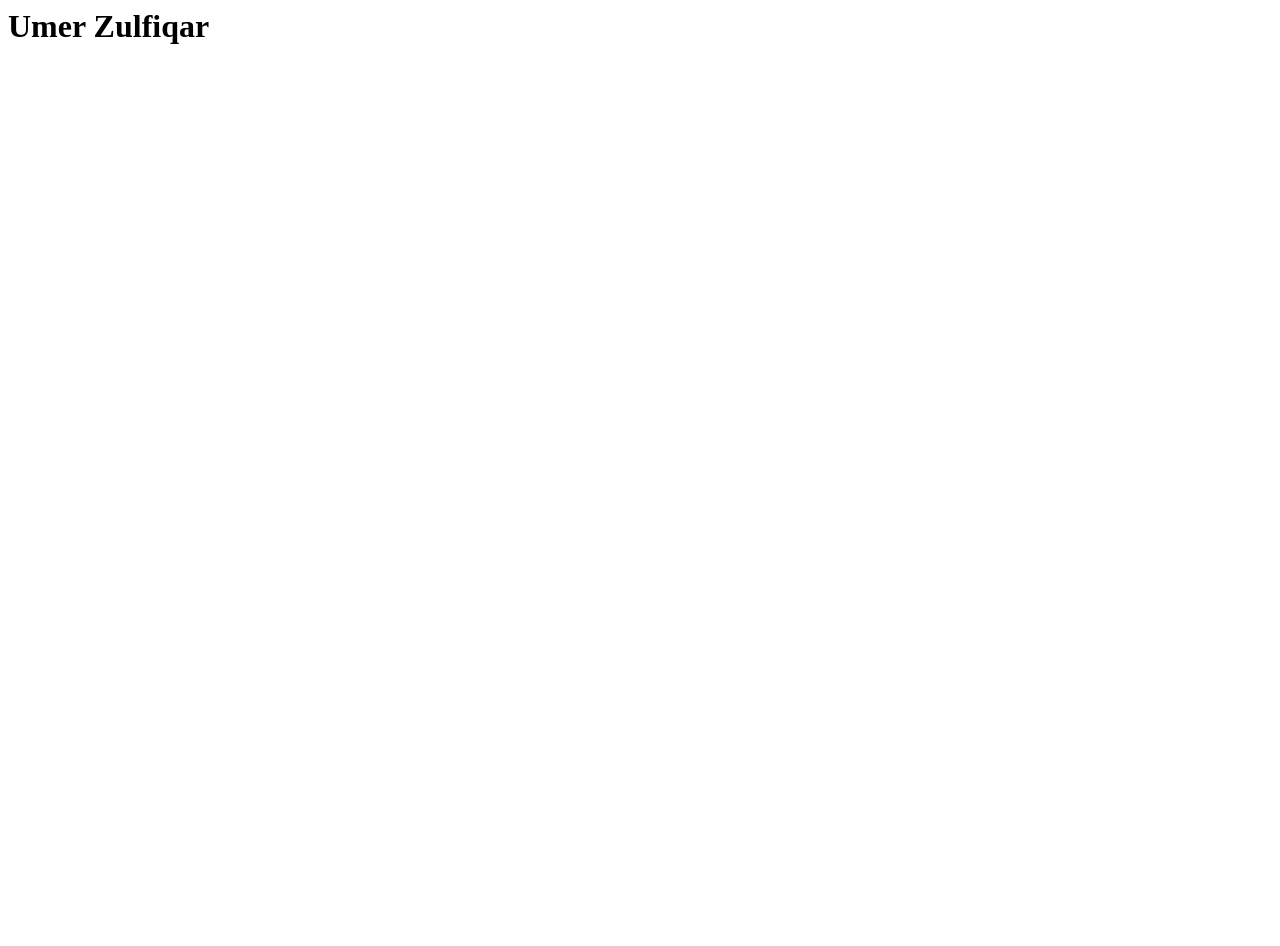
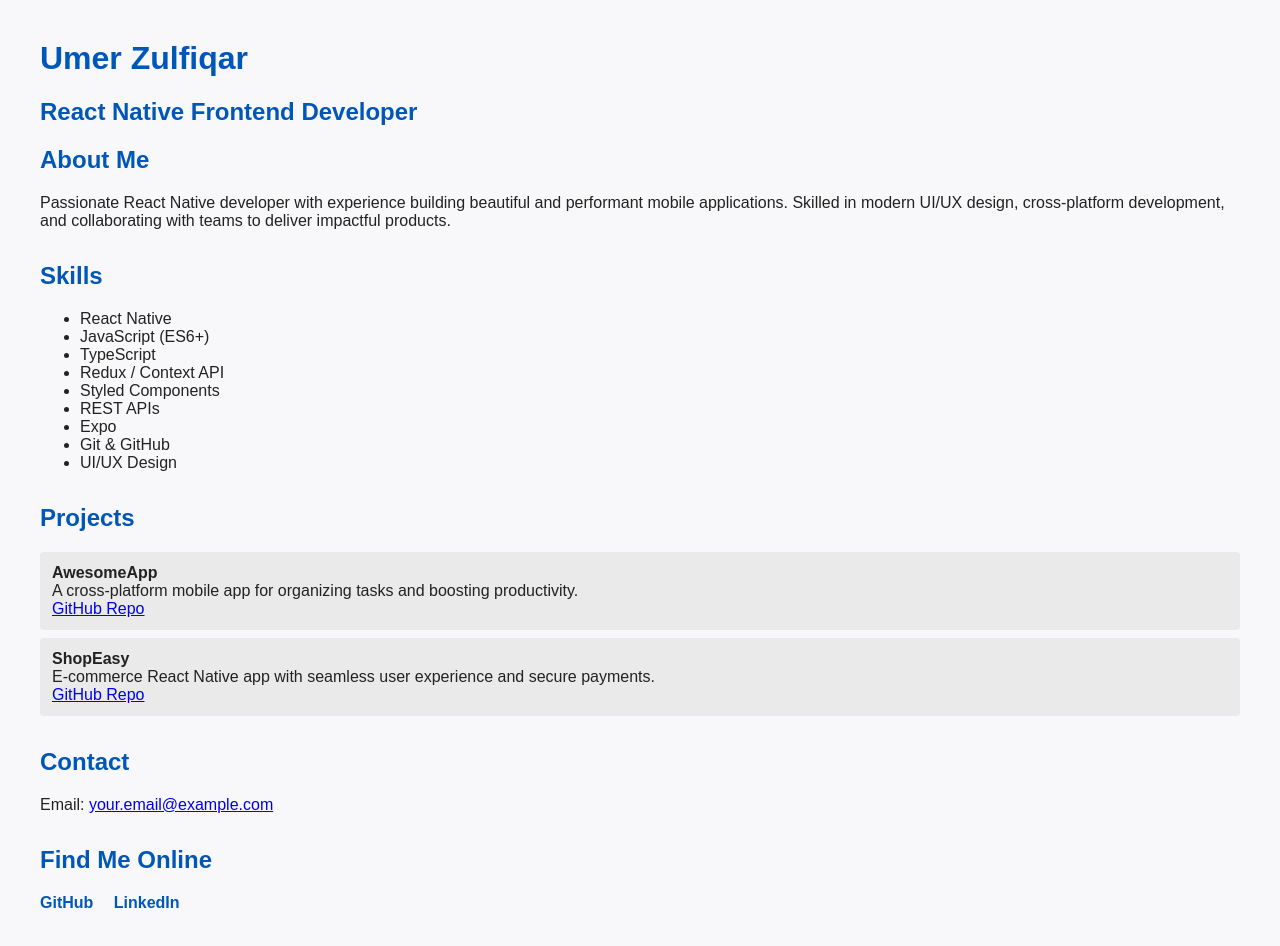
Before and after one commit to umerzulfiqar021/umerzulfiqar021.github.io, a plain HTML site: page index.html in a window 1280 px wide. Before the commit the page ends 800 px from the top, so only its background shows below. Drawn offline with Linux system fonts and the light colour scheme.

Commit message:
Update index.html

```diff
--- a/index.html
+++ b/index.html
@@ -1 +1,71 @@
-<h1>Umer Zulfiqar</h1>
+<!DOCTYPE html>
+<html lang="en">
+<head>
+  <meta charset="UTF-8">
+  <title>Umer Zulfiqar - React Native Frontend Developer</title>
+  <style>
+    body { font-family: Arial, sans-serif; margin: 40px; background: #f8f8fa; color: #222;}
+    h1, h2 { color: #0057b7;}
+    .section { margin-bottom: 32px;}
+    .projects ul { list-style: none; padding: 0; }
+    .projects li { background: #eaeaea; margin: 8px 0; padding: 12px; border-radius: 4px;}
+    .social a { margin-right: 16px; text-decoration: none; color: #0057b7; font-weight: bold;}
+  </style>
+</head>
+<body>
+  <h1>Umer Zulfiqar</h1>
+  <h2>React Native Frontend Developer</h2>
+
+  <div class="section about">
+    <h2>About Me</h2>
+    <p>
+      Passionate React Native developer with experience building beautiful and performant mobile applications.
+      Skilled in modern UI/UX design, cross-platform development, and collaborating with teams to deliver impactful products.
+    </p>
+  </div>
+
+  <div class="section skills">
+    <h2>Skills</h2>
+    <ul>
+      <li>React Native</li>
+      <li>JavaScript (ES6+)</li>
+      <li>TypeScript</li>
+      <li>Redux / Context API</li>
+      <li>Styled Components</li>
+      <li>REST APIs</li>
+      <li>Expo</li>
+      <li>Git & GitHub</li>
+      <li>UI/UX Design</li>
+    </ul>
+  </div>
+
+  <div class="section projects">
+    <h2>Projects</h2>
+    <ul>
+      <li>
+        <strong>AwesomeApp</strong><br>
+        A cross-platform mobile app for organizing tasks and boosting productivity.<br>
+        <a href="https://github.com/umerzulfiqar021/awesomeapp" target="_blank">GitHub Repo</a>
+      </li>
+      <li>
+        <strong>ShopEasy</strong><br>
+        E-commerce React Native app with seamless user experience and secure payments.<br>
+        <a href="https://github.com/umerzulfiqar021/shopeasy" target="_blank">GitHub Repo</a>
+      </li>
+      <!-- Add your own projects here -->
+    </ul>
+  </div>
+
+  <div class="section contact">
+    <h2>Contact</h2>
+    <p>Email: <a href="mailto:your.email@example.com">your.email@example.com</a></p>
+  </div>
+
+  <div class="section social">
+    <h2>Find Me Online</h2>
+    <a href="https://github.com/umerzulfiqar021" target="_blank">GitHub</a>
+    <a href="https://linkedin.com/in/yourprofile" target="_blank">LinkedIn</a>
+    <!-- Add more social links if needed -->
+  </div>
+</body>
+</html>
```
